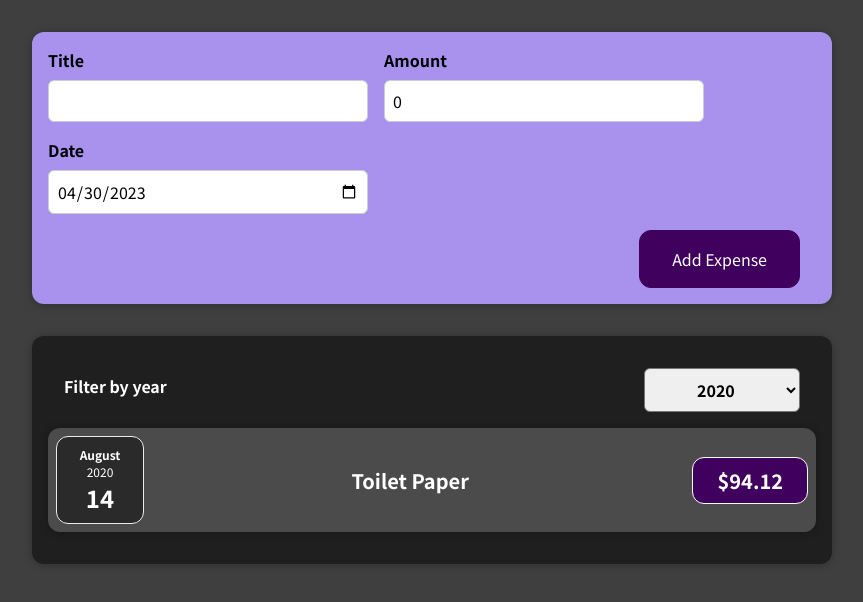
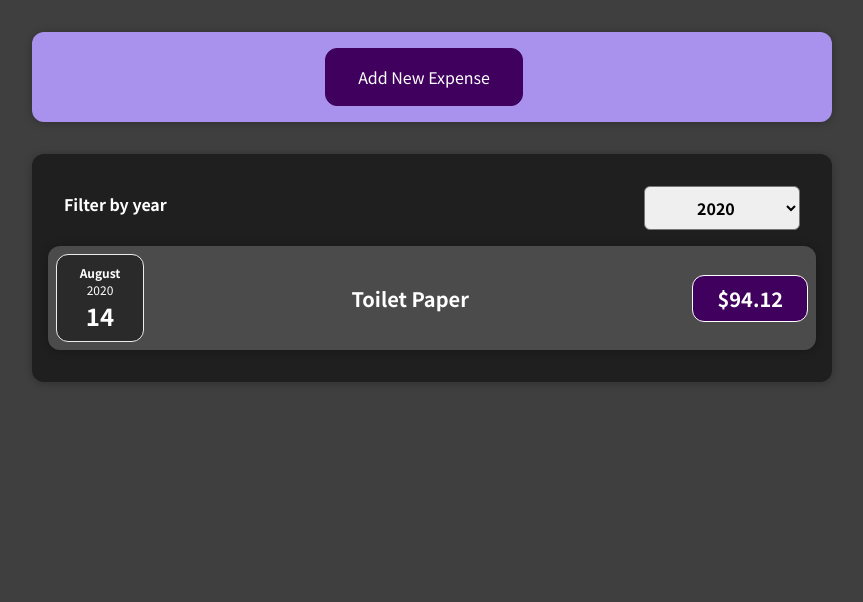
Before and after one commit to Ivn-Cdrc/react-typescript-expense-tracker, a React (Create React App) app in the folder expense-tracker/: page / in a window 1280 px wide. Shown: the top 602 px of the page, without its empty margins (208-1071 px from the left). Built offline with nearby package versions, Linux system fonts and the light colour scheme.

Commit message:
expense form is now rendered conditionally

```diff
--- a/expense-tracker/src/components/NewExpense/ExpenseForm.tsx
+++ b/expense-tracker/src/components/NewExpense/ExpenseForm.tsx
@@ -1,4 +1,4 @@
-import { ChangeEvent, FormEvent } from "react";
+import { ChangeEvent, FormEvent, MouseEventHandler } from "react";
 import { useState } from "react";
 import "./ExpenseForm.css";
 
@@ -10,9 +10,10 @@
 
 interface ExpenseFormProps {
   onSaveExpenseData: (enteredExpenseData: ExpenseFormData) => void;
+  onCancel: MouseEventHandler<HTMLButtonElement>;
 }
 
-function ExpenseForm({onSaveExpenseData}: ExpenseFormProps) {
+function ExpenseForm({onSaveExpenseData, onCancel}: ExpenseFormProps) {
   const dateInputMax: string = new Date().toISOString().split("T")[0];
 
   // Use this if we are planning on using one state to store multiple state attributes
@@ -126,6 +127,7 @@
         </div>
       </div>
       <div className="new-expense__actions">
+        <button type="button" onClick={onCancel}>Cancel</button>
         <button type="submit">Add Expense</button>
       </div>
     </form>
--- a/expense-tracker/src/components/NewExpense/NewExpense.tsx
+++ b/expense-tracker/src/components/NewExpense/NewExpense.tsx
@@ -1,6 +1,7 @@
 import ExpenseForm from "./ExpenseForm";
 import { ExpenseFormData } from "./ExpenseForm";
 import {v4 as uuidv4} from 'uuid';
+import { useState } from "react";
 import "./NewExpense.css";
 
 export interface ExpenseFormDataWithId extends ExpenseFormData {
@@ -12,6 +13,7 @@
 }
 
 function NewExpense({onAddExpense}: NewExpenseProps) {
+	const [isEditing, setIsEditing] = useState<boolean>(false);
 
 	// we are executing this function inside ExpenseForm. This allows a child component(ExpenseForm) to communicate with the
 	// parent component
@@ -25,11 +27,22 @@
 		// calling a function received through props. We are passing data to the function.
 		// we are lifting the data to the app(parent) component
 		onAddExpense(expenseData);
+		setIsEditing(false);
 	};
+
+	function startEditingHandler() {
+		setIsEditing(true);
+	}
+
+	function stopEditingHandler() {
+		setIsEditing(false);
+	}
 
   return (
 		<div className="new-expense">
-			<ExpenseForm onSaveExpenseData={saveExpenseDataHandler} />
+			{!isEditing && <button onClick={startEditingHandler}>Add New Expense</button>}
+			{isEditing && <ExpenseForm onSaveExpenseData={saveExpenseDataHandler}
+				onCancel={stopEditingHandler}/>}
 		</div>
 	);
 }
```
